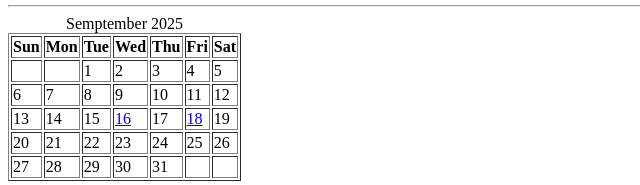
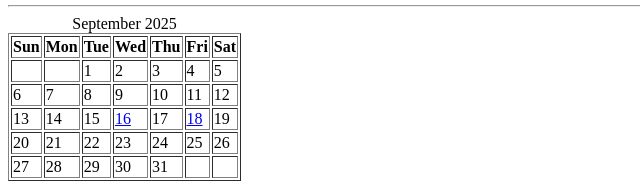
Before and after one commit to iaint-macsie/JOHN-MACSIE---REPOSITORY, a plain HTML site: page 1T 203 - JOHN MACSIE A. PASCUAL/index.html in a window 1280 px wide. Shown: the part 433-618 px from the top of the page, 0-640 px from the left. Drawn offline with Linux system fonts and the light colour scheme.

Commit message:
Update index.html

```diff
--- a/1T 203 - JOHN MACSIE A. PASCUAL/index.html
+++ b/1T 203 - JOHN MACSIE A. PASCUAL/index.html
@@ -124,7 +124,7 @@
   </table>
   <hr>
   <table border = 1>
-    <caption>Semptember 2025</caption>
+    <caption>September 2025</caption>
     <tr>
       <th>Sun</th>
       <th>Mon</th>
```
